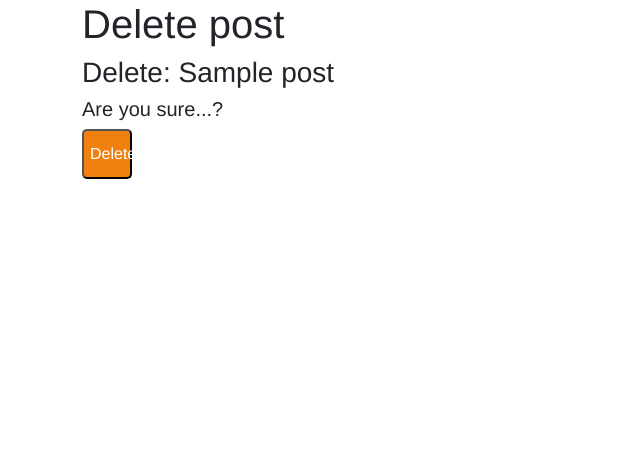
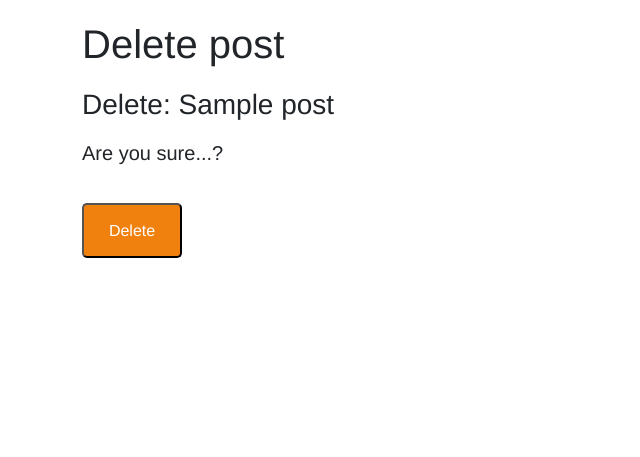
Before and after one commit to Renwar-P/cryptalk, a Django app: page /article/edit/1/delete in a window 1280 px wide. Shown: the part 60-517 px from the top of the page, without its empty margins (0-640 px from the left). Run offline with Django 5.2, Linux system fonts and the light colour scheme; a user stored in the database is signed in; tables that the repository leaves empty hold one stand-in row (values such as "Sample post").

Commit message:
add style to delete_post.html

```diff
--- a/templates/delete_post.html
+++ b/templates/delete_post.html
@@ -11,7 +11,7 @@
 {% extends 'base.html' %} {% block content %}
 
 <div class="container">
-  <h1>Delete post</h1>
+  <h1 style="margin-bottom: 20px; margin-top: 20px;">Delete post</h1>
 
   <h3>Delete: {{ post.title }}</h3>
   <div class="form-group">
@@ -19,8 +19,9 @@
       {% csrf_token %}
 
 
-      <h5>Are you sure...?</h5>
-      <button class="btn-signup btn-large">Delete</button>
+      <h5 style="margin-top: 20px;">Are you sure...?</h5>
+
+      <button style="margin-top: 30px;  width: 100px; height: 55px; background-color: #F0810F; border-radius: 5px; color: white;">Delete</button>
     </form>
   </div>
 </div>
```
